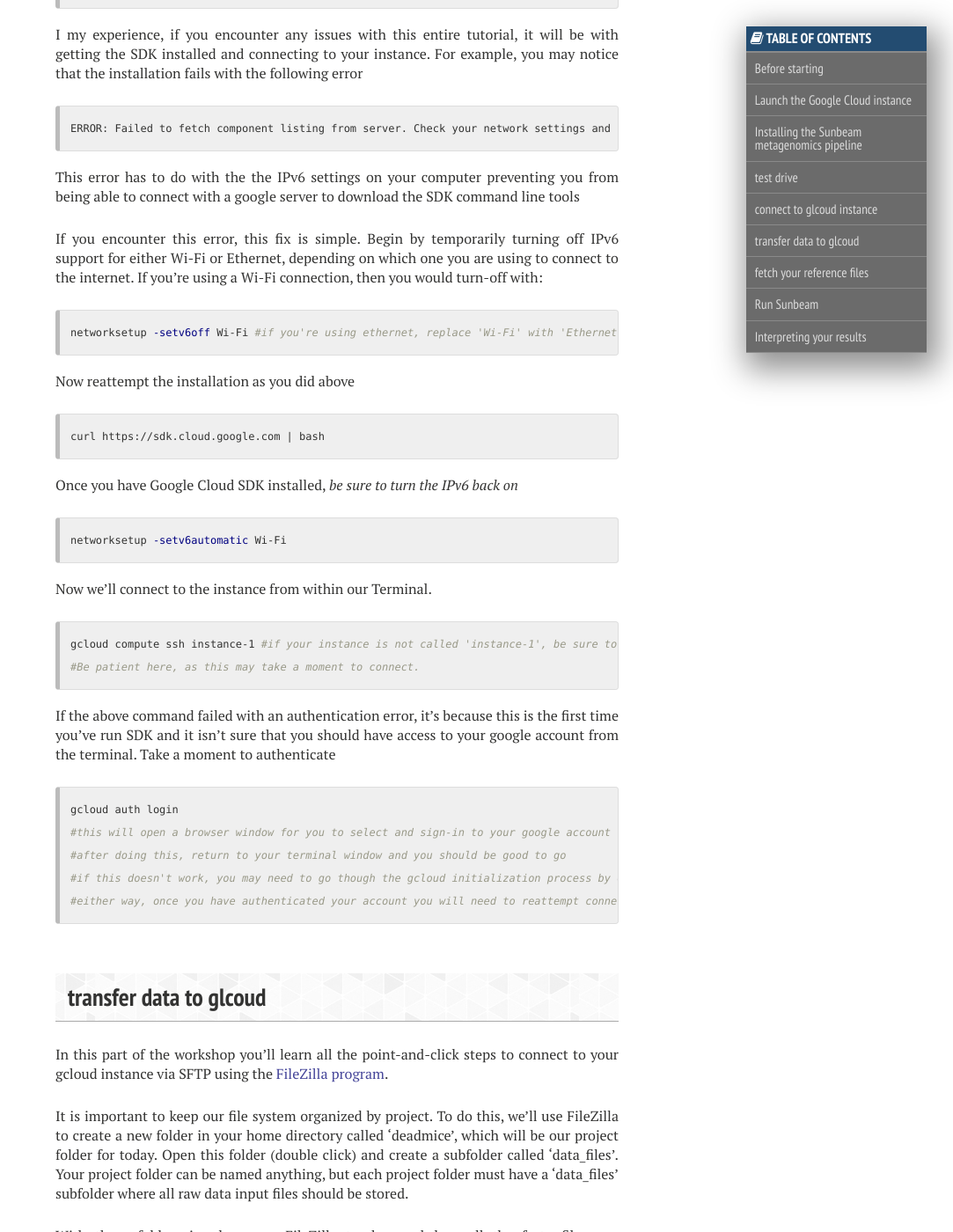
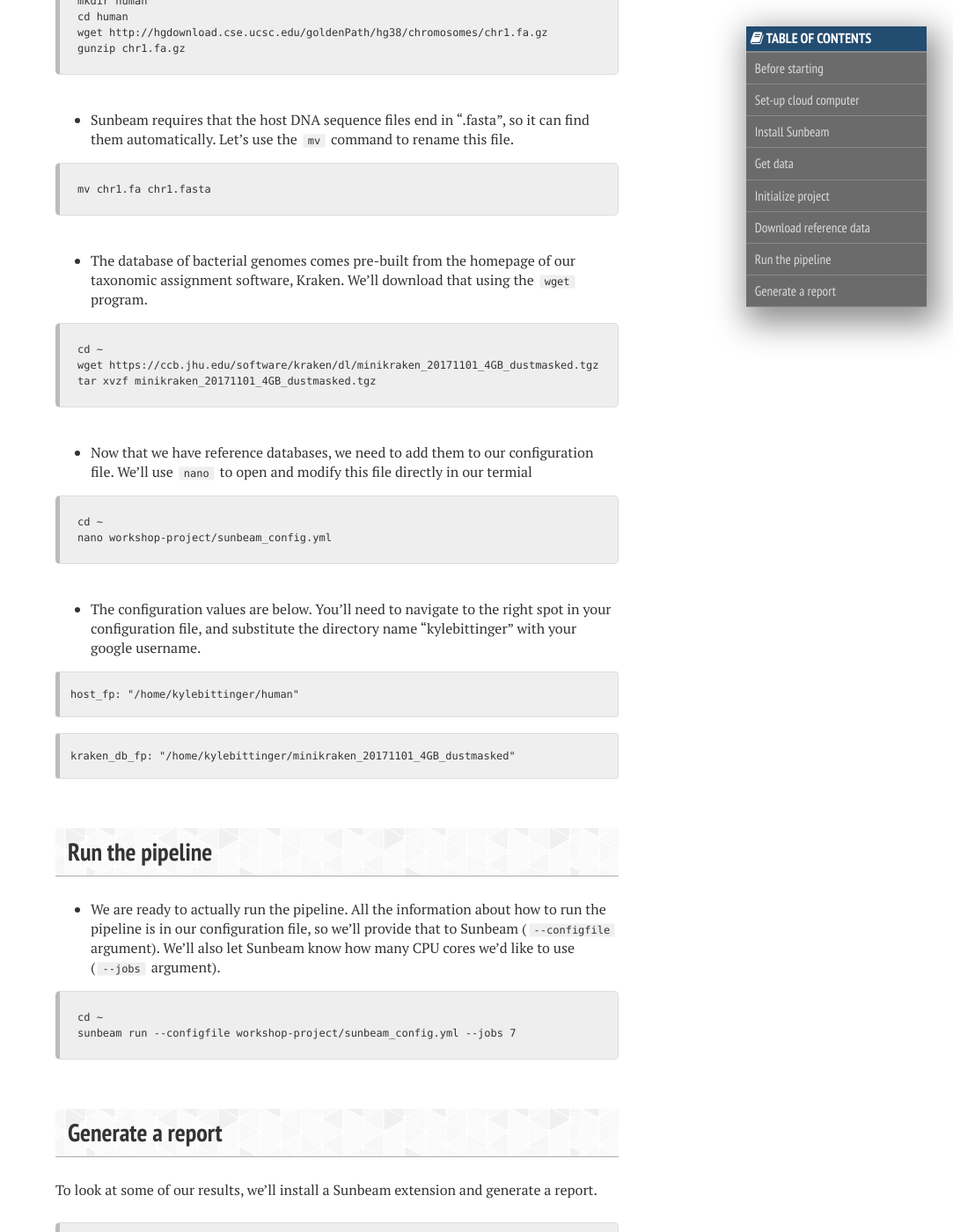
Before and after one commit to hostmicrobe/hostmicrobe.github.io, a Jekyll site: the page built from _posts/microbiome/2017-11-06-cloudComputing_workshop.md, in a window 1280 px wide and 1400 px high, scrolled down 3226 px. Shown: the whole window at 88% size, without its empty margins (197-1280 px from the left). Built offline with Jekyll 4.4.1, drawn with Linux system fonts in a browser that asks for light colours; nearby versions of some CDN libraries; comment, search, counter and statistics services are not loaded; some of the changed text lies outside the part shown.

Commit message:
updating metagenomics workshop

````diff
--- a/_posts/microbiome/2017-11-06-cloudComputing_workshop.md
+++ b/_posts/microbiome/2017-11-06-cloudComputing_workshop.md
@@ -12,7 +12,7 @@ comments: true
 {% include _toc.html %}
 
 ## Before starting
-Around the time my lab was starting to experiment with using Dockerized tools and cloud compute resources for analzying metagenomic data -- which culminated in a two part blog post [here](http://hostmicrobe.org/microbiome/cloudComputing_part1/) and [here](http://hostmicrobe.org/microbiome/cloudComputing_part2/) -- [Kyle Bittinger](https://microbiome.research.chop.edu/our-team/kyle-bittinger.html) and his group at the PennCHOP Microbiome Center were finishing up their work developing a Snakemake-based pipeline for metagenomics.  With our annual microbiome symposium quickly approaching, Kyle and I decided to join forces to host a 1/2 day workshop that would combine these elements.
+In this workshop we'll use the Google Cloud to analyze raw metagenomic sequence data to identify the microbial composition of stool from heathly humans compared to Crohn's disease patients.  In addition to generating this microbial census, you'll also assemble sequences into contigs, which can then be used to infer functional potential.  To accomplish these tasks we'll use [Sunbeam](https://www.biorxiv.org/content/early/2018/05/18/326363), a snake-make based metagenomics pipeline developed by [Kyle Bittinger](https://microbiome.research.chop.edu/our-team/kyle-bittinger.html) and his group at the PennCHOP Microbiome Center.
 
 The material below is intended to walk you through this workshop, and provide a general web-based lesson plan for how one might conduct such a workshop.
 
@@ -20,156 +20,157 @@ To participate in this workshop, you'll only need a few things:
 * a laptop computer
 * an internet connection
 * a google account (free)
-* [a google cloud account](https://cloud.google.com) (free sign-up and $300 credit)
-* example data that you can [download here](https://upenn.box.com/shared/static/q7tje8tzs2y73ns46qvrjm6ehuz7j0sc.zip). This dataset will be explained in more detail during the workshop, but is also described [here](http://hostmicrobe.org/microbiome/cloudComputing_part2/)
+* [a google cloud account](https://cloud.google.com) (free sign-up comes with a $300 credit!)
 
 
-## Launch the Google Cloud instance
+## Set-up cloud computer
 
-We'll begin the workshop with a demonstration of how to launch your first Google Cloud instance.  We'll then connect to this instance via the gcloud SSH button.  Once connected, we're all using exactly the same type of computer with the same operating system, regardless of your local machine and OS.
+We'll begin the workshop with a demonstration of how to launch your first Google Cloud instance to build your cloud computer to have the following specs:
 
-## Installing the Sunbeam metagenomics pipeline
+* 8 cores
+* 50Gb of RAM
+* 100Gb solid state harddrive
+* Running Linux 18.04 LTS operating system
 
-After launching, we need to install some system programs on the computer.  For this, we'll use the `apt-get` utility provided with the operating system.
+Once you have finalized this instance, you have effectively rented a computer from Google, and we are all using exactly the same type of computer with the same operating system and compute resources.  In the case of the computer we set-up above, you will be charged 36 cents per hour, or about $260/month.  The more powerful the computer, the more you will be charged in rent, regardless of whether or not you actually use these resources.  **If you fail to delete your instance after the workshop, your credit card will be charged after ~1 month (when the $300 credit will have been spent).**
 
+## Install Sunbeam
 
-```bash
-sudo apt-get install unzip xvfb xdotool libxrender1 libxi6
+* Connect to your cloud computer using the 'ssh' button next to the instance.
+
+* [Download Sunbeam](https://github.com/eclarke/sunbeam) from github using the code below
+
+```{bash}
+cd ~
+git clone -b stable https://github.com/sunbeam-labs/sunbeam sunbeam-stable
+ls
+```
+* Install Sunbeam
+
+```{bash}
+cd sunbeam-stable
+bash install.sh
+```
+* In order to start using Sunbeam, we need to close our ssh terminal and reopen it.
+
+* Since Sunbeam was installed as a Conda environment, we have to enter this environment to start using the software
+
+```{bash}
+source activate sunbeam
+```
+This is a command you'll want to remember for future sessions.  Each time you log into your cloud instance, you'll need to activate the pipeline with `source activate sunbeam`.  Upon activation, you should see that your command prompt begins with "(sunbeam)".  Anytime you want to exit out of sunbeam, simply type `source deactivate sunbeam` and hit return.
+
+## Get data
+
+* let's install some additional software in our environment. SRA tools will allow us to easily retrieve raw data from NCBI's [Sequence Read Archive](https://www.ncbi.nlm.nih.gov/sra)
+
+```{bash}
+conda install -c bioconda sra-tools
+```
+* For this workshop, we'll use data from a [recent metagenomics study](https://www.ncbi.nlm.nih.gov/pmc/articles/PMC4633303/) in Crohn's disease.  This was a large study, but for the purpose of the workshop we'll only fetch data from 7 patients.  Note: contaminating human reads have already been removed from these files.  Let's download these data to our cloud computer using the `fasterq-dump` function from the SRA tools software.
+
+```{bash}
+cd ~
+mkdir workshop-data
+cd workshop-data
+fasterq-dump SRR2145310
+fasterq-dump SRR2145329
+fasterq-dump SRR2145381
+fasterq-dump SRR2145353
+fasterq-dump SRR2145354
+fasterq-dump SRR2145492
+fasterq-dump SRR2145498
 ```
 
-We'll download the [Sunbeam software](https://github.com/eclarke/sunbeam) from GitHub, where it is distributed.  **Again, this is a new pipeline from Kyle's group, and he'll spend substantial time during the workshop talking about what is happening under the hood as we run Sunbeam.**  We'll also briefly discuss why this pipeline was created with [Snakemake](http://snakemake.readthedocs.io/en/stable/) and uses a [Conda environment](https://conda.io/docs/).
+## Initialize project
 
-```bash
-wget https://github.com/eclarke/sunbeam/archive/master.zip
+```{bash}
+cd ~
+mkdir workshop-project
+sunbeam init workshop-project --data_fp workshop-data
 ```
 
-After the software is downloaded successfully, you'll have a new file called `master.zip` in your home directory.  You can verify this with the `ls` command. Now that the file is downloaded, we'll decompress
-the file with `unzip`.
+* Use your nano text editor to explore the samples file and configuration file.
 
-```bash
-unzip master.zip
+## Download reference data
+
+* We need two reference databases to run our analysis: a database of host DNA
+sequence to remove, and a database of bacterial DNA to match against.
+
+* We'll get the human genome data from UCSC.  Filtering against the entire human
+genome takes too long, so we'll only filter against chromosome 1.
+
+```{bash}
+cd ~
+mkdir human
+cd human
+wget http://hgdownload.cse.ucsc.edu/goldenPath/hg38/chromosomes/chr1.fa.gz
+gunzip chr1.fa.gz
 ```
 
-We move into the software directory, where the installation scripts are located.
+* Sunbeam requires that the host DNA sequence files end in ".fasta", so it can
+find them automatically.  Let's use the `mv` command to rename this file.
 
-```bash
-cd sunbeam-master
+```{bash}
+mv chr1.fa chr1.fasta
 ```
 
-Now, we're ready to actually install the Sunbeam analysis pipeline. Sunbeam provides a script for this purpose.
+* The database of bacterial genomes comes pre-built from the homepage of our
+taxonomic assignment software, Kraken.  We'll download that using the `wget` program.
 
-```bash
-./install.sh
-./install_igv.sh
+```{bash}
+cd ~
+wget https://ccb.jhu.edu/software/kraken/dl/minikraken_20171101_4GB_dustmasked.tgz
+tar xvzf minikraken_20171101_4GB_dustmasked.tgz
 ```
 
-The pipeline uses a system called Conda to manage all the bioinformatics analysis programs. This system works by storing all the programs inside your home directory, so that we can use special versions of programs just for this pipeline. We'll tell the computer where to find the Conda system.
+* Now that we have reference databases, we need to add them to our configuration
+file.  We'll use `nano` to open and modify this file directly in our termial
 
-```bash
-echo "export PATH=$HOME/miniconda3/bin:\$PATH" >> ~/.bashrc
-source ~/.bashrc
+```{bash}
+cd ~
+nano workshop-project/sunbeam_config.yml
 ```
 
-To actually use Sunbeam, we'll "turn on" the bioinformatics software.
+* The configuration values are below.  You'll need to navigate to the right spot
+in your configuration file, and substitute the directory name "kylebittinger"
+with your google username.
 
-```bash
-source activate sunbeam
+```
+host_fp: "/home/kylebittinger/human"
 ```
 
-This is the command you'll want to remember for future sessions.  Each time you log into your cloud instance, you'll need to activate the pipeline with `source activate sunbeam`.  Upon activation, you should see that your command prompt begins with "(sunbeam)".  Anytime you want to exit out of sunbeam, simply type `source deactivate sunbeam` and hit return.
-
-## test drive
-
-Now that our software is installed and activated, we'll run the tests included with Sunbeam to make sure everything is OK.
-
-```bash
-bash tests/test.sh
+```
+kraken_db_fp: "/home/kylebittinger/minikraken_20171101_4GB_dustmasked"
 ```
 
-As the tests are running, you should see messages scrolling by on your screen. This is a preview of what you might see when the actual pipeline is running, so we'll devote some time in our session to understanding the messages.
+## Run the pipeline
 
-Our next step is to download our data files and get moving with some real data analysis!
+* We are ready to actually run the pipeline.  All the information about how
+to run the pipeline is in our configuration file, so we'll provide that to
+Sunbeam (`--configfile` argument).  We'll also let Sunbeam know how many CPU
+cores we'd like to use (`--jobs` argument).
 
-## connect to glcoud instance
-Although the ssh terminal available right on your instance is very convenient, it does not establish a connection between our local computer and the cloud instance (which we must do in order to move files back and forth).  In order to do that, we'll want to connect to our instance from the [terminal app](https://en.wikipedia.org/wiki/Terminal_(macOS)) on our local computer.  Go ahead and launch your Terminal app.  Before we do anything else, let's execute a command in the terminal that will allow us to see hidden files in our directory.  We need access to a few of these hidden files for the purposes of this tutorial.
-```bash
-defaults write com.apple.finder AppleShowAllFiles true
-#then restart the finder to see these changes
-killall Finder
-#after this tutorial you can hide these files again by replacing 'true' with 'false'
+```{bash}
+cd ~
+sunbeam run --configfile workshop-project/sunbeam_config.yml --jobs 7
 ```
 
-Now install the google SDK.
-```bash
-curl https://sdk.cloud.google.com | bash
+## Generate a report
+
+To look at some of our results, we'll install a Sunbeam extension and generate
+a report.
+
+```{bash}
+cd ~/sunbeam-stable/extensions
+git clone https://github.com/sunbeam-labs/sbx_report
+conda install --file sbx_report/requirements.txt
 ```
 
-I my experience, if you encounter any issues with this entire tutorial, it will be with getting the SDK installed and connecting to your instance. For example, you may notice that the installation fails with the following error
-```bash
-ERROR: Failed to fetch component listing from server. Check your network settings and try again
+This is going to install the R programming language on our remote computer,
+which will take a bit of time.  When the installation is complete,
+
+```{bash}
+cd ~
+sunbeam run --configfile workshop-project/sunbeam_config.yml final_report
 ```
-This error has to do with the the IPv6 settings on your computer preventing you from being able to connect with a google server to download the SDK command line tools
-
-If you encounter this error, this fix is simple.  Begin by temporarily turning off IPv6 support for either Wi-Fi or Ethernet, depending on which one you are using to connect to the internet.  If you're using a Wi-Fi connection, then you would turn-off with:
-
-```bash
-networksetup -setv6off Wi-Fi #if you're using ethernet, replace 'Wi-Fi' with 'Ethernet' in this line
-```
-
-Now reattempt the installation as you did above
-```bash
-curl https://sdk.cloud.google.com | bash
-```
-
-Once you have Google Cloud SDK installed, *be sure to turn the IPv6 back on*
-```bash
-networksetup -setv6automatic Wi-Fi
-```
-
-Now we'll connect to the instance from within our Terminal.
-```bash
-gcloud compute ssh instance-1 #if your instance is not called 'instance-1', be sure to modify this line accordingly
-#Be patient here, as this may take a moment to connect.
-```
-
-If the above command failed with an authentication error, it's because this is the first time you've run SDK and it isn't sure that you should have access to your google account from the terminal.  Take a moment to authenticate
-
-```bash
-gcloud auth login
-#this will open a browser window for you to select and sign-in to your google account
-#after doing this, return to your terminal window and you should be good to go
-#if this doesn't work, you may need to go though the gcloud initialization process by executing 'gcloud init'
-#either way, once you have authenticated your account you will need to reattempt connecting with 'gcloud compute ssh instance-1'
-```
-
-## transfer data to glcoud
-
-In this part of the workshop you'll learn all the point-and-click steps to connect to your gcloud instance via SFTP using the [FileZilla program](https://filezilla-project.org/).
-
-It is important to keep our file system organized by project.  To do this, we'll use FileZilla to create a new folder in your home directory called 'deadmice', which will be our project folder for today.  Open this folder (double click) and create a subfolder called 'data_files'.  Your project folder can be named anything, but each project folder must have a 'data_files' subfolder where all raw data input files should be stored.
-
-With these folders in place, use FileZilla to drag-and-drop all the fastq files you downloaded for the workshop into the 'data_files' folder.
-
-## fetch your reference files
-
-We have bundled a number of commands for getting reference files into a shell script that you can download [here](http://hostmicrobe.github.io/myPapers/download_refdata.sh).  We'll discuss the content of this file during the workshop.
-
-Use FileZilla to drag-and-drop this shell script into your home directory on gcloud.
-
-Now run the shell script
-```bash
-cd ~
-bash download_refdata.sh
-```
-
-## Run Sunbeam
-
-Run sunbeam (this will take about 1hr to complete)
-```bash
-cd ~/sunbeam-master
-snakemake --configfile deadmice-config.yml --cores 8
-```
-
-## Interpreting your results
-
-Running Sunbeam will produce a third subdirectory for the output files ("sunbeam_output").
````
Also changed, not shown: other parts of _posts/microbiome/2017-11-06-cloudComputing_workshop.md (+2 -2 lines), publications/pendingPubs.md (+8 -2 lines).
